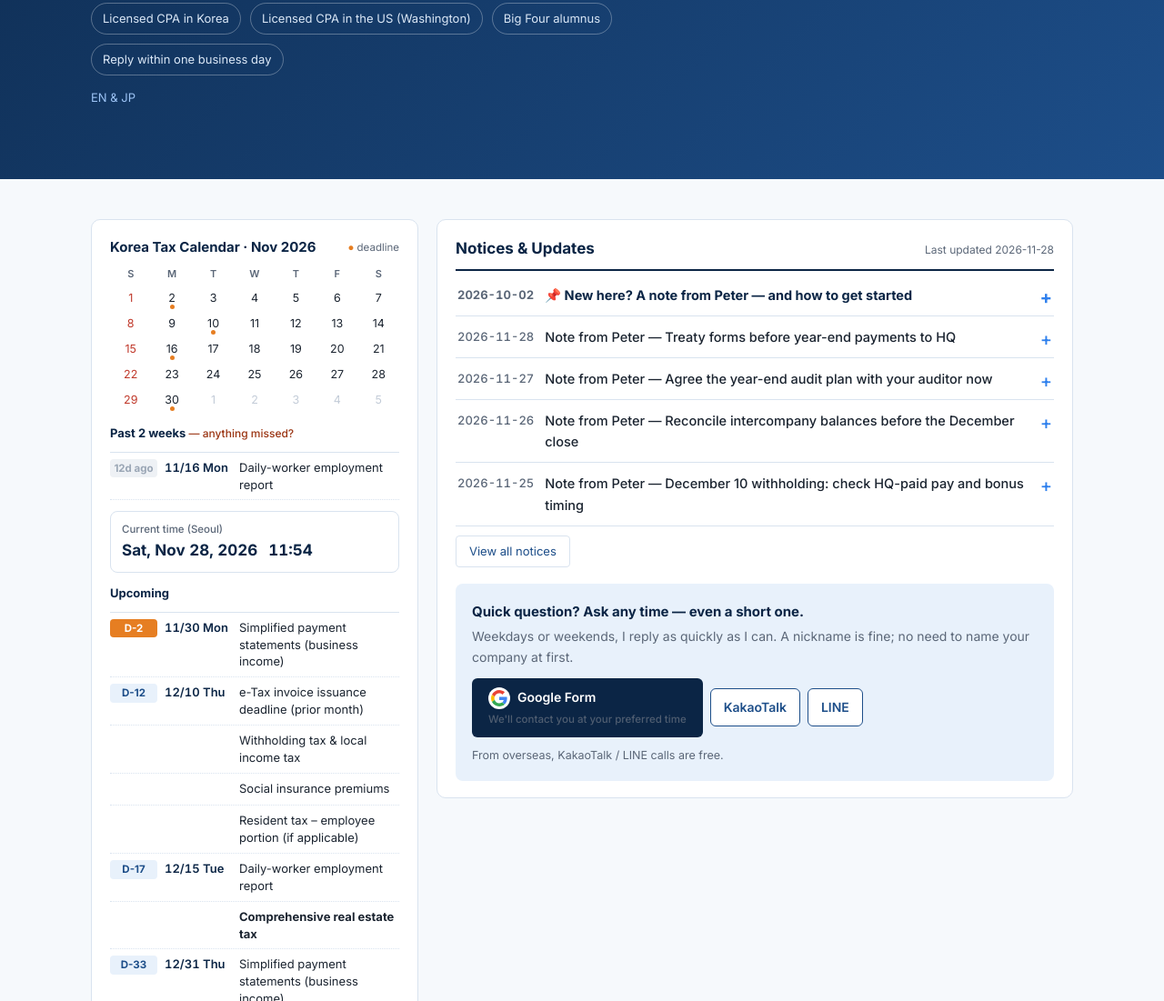
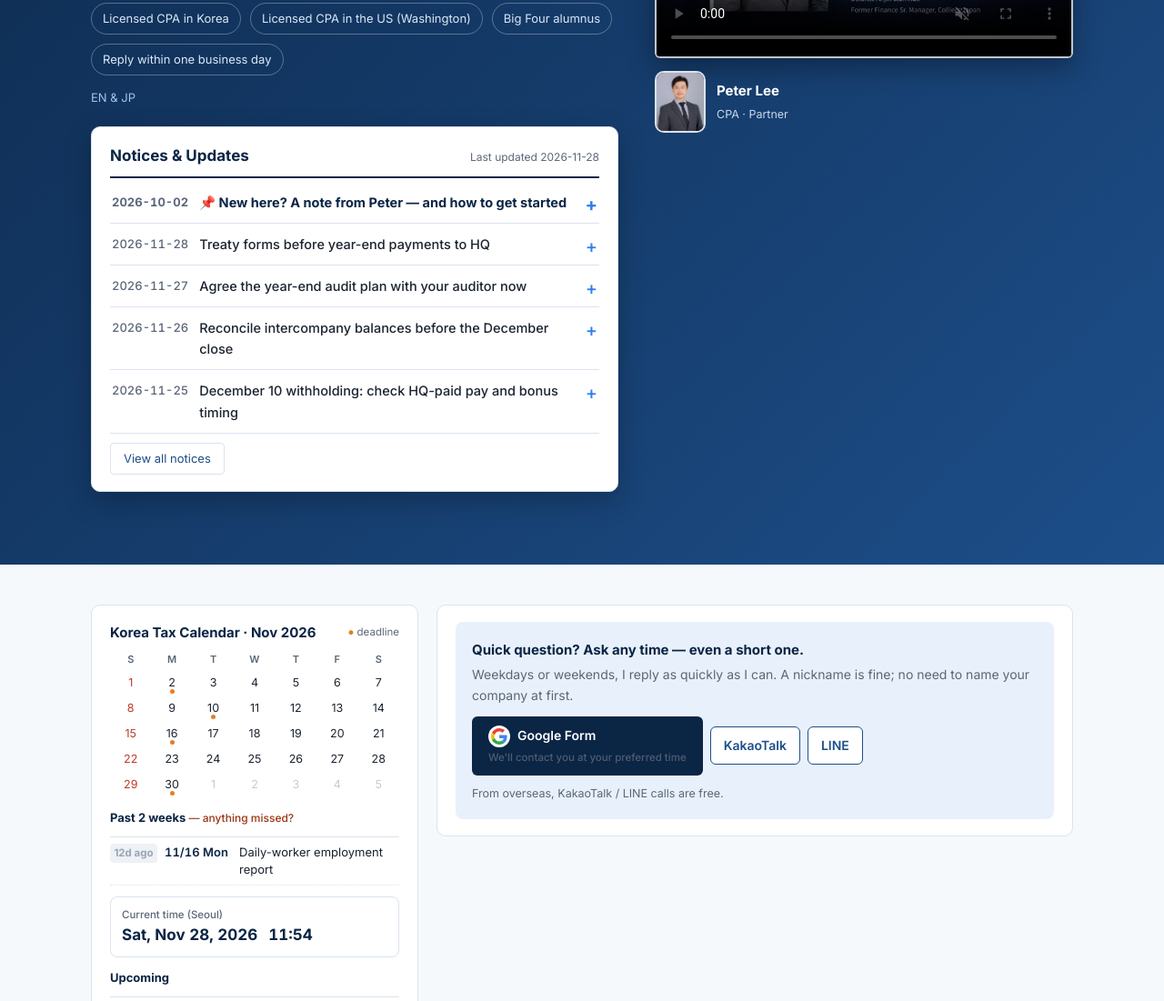
Before and after one commit to petergblee-creator/seyeon-en, a plain HTML site: page index.html in a window 1280 px wide. Shown: the part 783-1884 px from the top of the page at 91% size. Drawn offline with Linux system fonts and the light colour scheme; grey boxes are pictures that could not be loaded.

Commit message:
Move Notices & Updates into hero; drop repeated 'Note from Peter' prefix in list
Co-Authored-By: Claude Opus 5.5 <noreply@anthropic.com>

```diff
--- a/index.html
+++ b/index.html
@@ -173,6 +173,7 @@ footer .wrap{display:flex;flex-wrap:wrap;justify-content:space-between;gap:12px}
 .hero-me img{width:130px;height:160px;object-fit:cover;border-radius:10px;border:3px solid rgba(255,255,255,.85);display:block;margin:0 auto 10px}
 .hero-me b{display:block;font-size:15px}.hero-me span{font-size:12.5px;color:#c8d8ec}
 .langs{margin-top:14px;font-size:13px;color:#9cc3f5}
+.hero-nt{margin-top:22px;color:var(--ink);box-shadow:0 10px 30px rgba(0,0,0,.25)}
 .hero-side{width:min(460px,42vw);display:flex;flex-direction:column;gap:14px}
 .hero-video{border:2px solid rgba(255,255,255,.75);border-radius:6px;overflow:hidden;background:#0A1226;line-height:0;box-shadow:0 10px 30px rgba(0,0,0,.35)}
 .hero-video video{display:block;width:100%;height:auto;aspect-ratio:16/9}
@@ -311,6 +312,11 @@ a.lk:hover{border-color:var(--accent)}
       <span>Licensed CPA in Korea</span><span>Licensed CPA in the US (Washington)</span><span>Big Four alumnus</span><span>Reply within one business day</span>
     </div>
     <p class="langs reveal">EN &amp; JP</p>
+    <div class="kd-card nt hero-nt reveal">
+      <div class="nt-head"><h3>Notices &amp; Updates</h3><small id="nt-upd"></small></div>
+      <div id="nt-list"></div>
+      <button class="nt-more" id="nt-more" hidden>View all notices</button>
+    </div>
   </div>
   <div class="hero-side reveal">
     <div class="hero-video"><video src="video/intro-en.mp4" poster="video/intro-en-poster.jpg" autoplay muted loop playsinline controls preload="auto" aria-label="Introduction video"></video></div>
@@ -336,10 +342,7 @@ a.lk:hover{border-color:var(--accent)}
       <p class="kd-note">Deadlines on a weekend or holiday move to the next business day. Bold = key filing.</p>
     </div>
     <div class="kd-card nt reveal">
-      <div class="nt-head"><h3>Notices &amp; Updates</h3><small id="nt-upd"></small></div>
-      <div id="nt-list"></div>
-      <button class="nt-more" id="nt-more" hidden>View all notices</button>
-      <div class="nt-ask">
+      <div class="nt-ask" style="margin-top:0">
         <b>Quick question? Ask any time — even a short one.</b>
         <p>Weekdays or weekends, I reply as quickly as I can. A nickname is fine; no need to name your company at first.</p>
         <div class="nt-btns"><a href="https://docs.google.com/forms/d/e/1FAIpQLSfcsE9aNQRGk7tiTajSVkkfWakgUhkjI3AzBmCR2_6bE2JE-w/viewform" target="_blank" rel="noopener" class="btn dark"><span class="gi"><svg width="18" height="18" viewBox="0 0 48 48" aria-hidden="true"><path fill="#EA4335" d="M24 9.5c3.54 0 6.71 1.22 9.21 3.6l6.85-6.85C35.9 2.38 30.47 0 24 0 14.62 0 6.51 5.38 2.56 13.22l7.98 6.19C12.43 13.72 17.74 9.5 24 9.5z"/><path fill="#4285F4" d="M46.98 24.55c0-1.57-.15-3.09-.38-4.55H24v9.02h12.94c-.58 2.96-2.26 5.48-4.78 7.18l7.73 6c4.51-4.18 7.09-10.36 7.09-17.65z"/><path fill="#FBBC05" d="M10.53 28.59c-.48-1.45-.76-2.99-.76-4.59s.27-3.14.76-4.59l-7.98-6.19C.92 16.46 0 20.12 0 24c0 3.88.92 7.54 2.56 10.78l7.97-6.19z"/><path fill="#34A853" d="M24 48c6.48 0 11.93-2.13 15.89-5.81l-7.73-6c-2.15 1.45-4.92 2.3-8.16 2.3-6.26 0-11.57-4.22-13.47-9.91l-7.98 6.19C6.51 42.62 14.62 48 24 48z"/></svg></span>Google Form<small class="gsub">We'll contact you at your preferred time</small></a><a href="https://open.kakao.com/o/sF4UcUPi" target="_blank" rel="noopener" class="nt-chip">KakaoTalk</a><a href="https://line.me/ti/p/Y5AQ7ZEVl9" target="_blank" rel="noopener" class="nt-chip">LINE</a></div>
@@ -704,7 +707,7 @@ var KR_HOL = { '2026-1-1': '신정', '2026-2-16': '설날', '2026-2-17': '설날
  function notices(list){
   list=(list||[]).slice().sort((a,b)=>(!!a.pin!==!!b.pin)?(a.pin?-1:1):(a.date<b.date?1:-1));
   const box=document.getElementById('nt-list'),more=document.getElementById('nt-more'),N=5;
-  const row=(n,i)=>'<details class="'+(n.pin?'pin':'')+'"'+(i>=N?' data-x hidden':'')+'><summary><time>'+esc(n.date)+'</time><span>'+(n.pin?'📌 ':'')+esc(n.title)+'</span></summary><p>'+esc(n.body)+'</p></details>';
+  const row=(n,i)=>'<details class="'+(n.pin?'pin':'')+'"'+(i>=N?' data-x hidden':'')+'><summary><time>'+esc(n.date)+'</time><span>'+(n.pin?'📌 ':'')+esc(n.pin?n.title:String(n.title).replace(/^Note from Peter\s*[—–-]\s*/,''))+'</span></summary><p>'+esc(n.body)+'</p></details>';
   box.innerHTML=list.map(row).join('');
   const latest=list.map(n=>n.date).sort().pop();if(latest)document.getElementById('nt-upd').textContent='Last updated '+latest;
   if(list.length>N){more.hidden=false;more.onclick=()=>{box.querySelectorAll('[data-x]').forEach(e=>e.hidden=false);more.hidden=true}}
```
